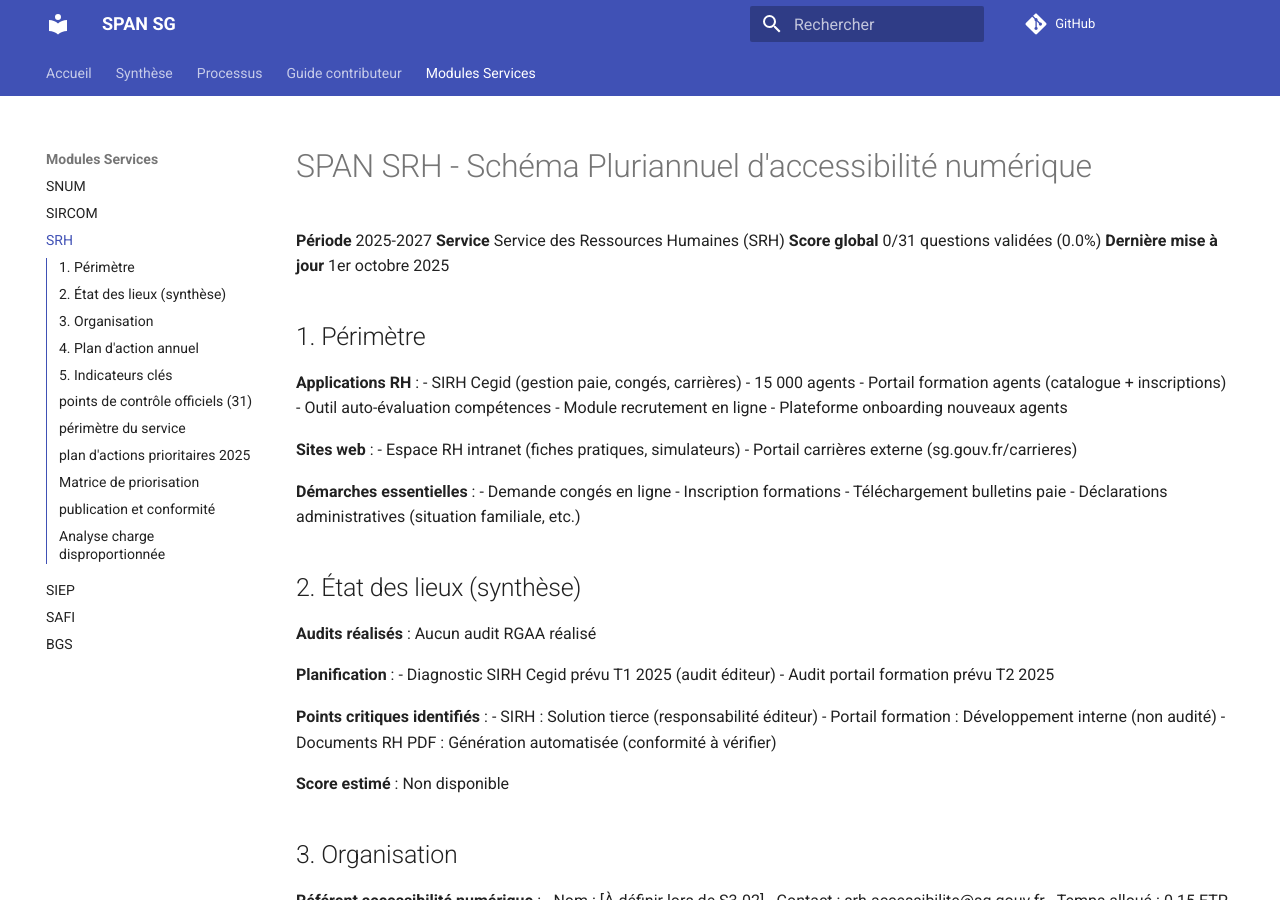
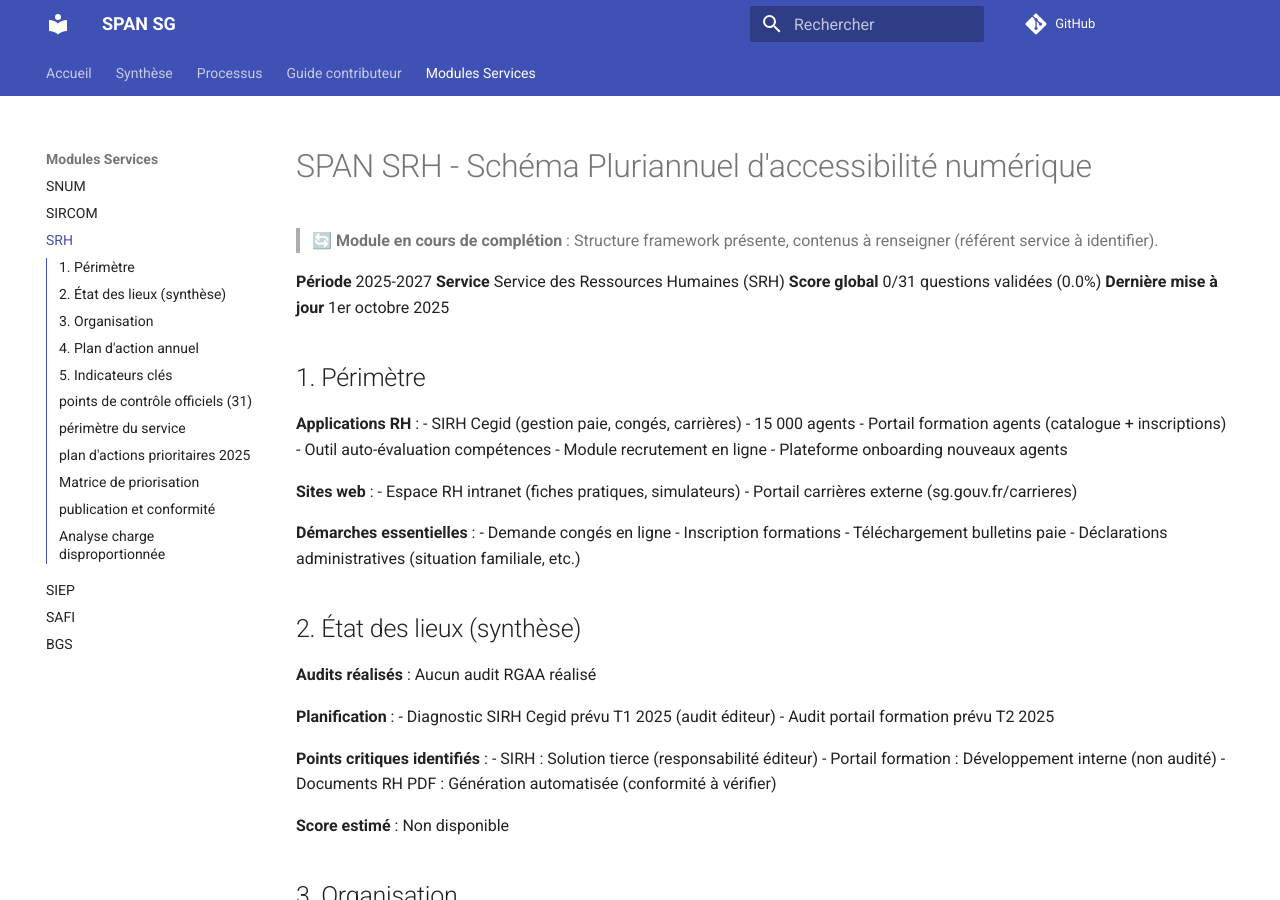
Before and after one commit to Alexmacapple/span-sg, an MkDocs documentation site: the page built from docs/modules/srh.md, in a window 1280 px wide and 900 px high. Built offline with MkDocs 1.6.1 and Material for MkDocs 9.7.7, drawn with Linux system fonts in a browser that asks for light colours; comment, search, counter and statistics services are not loaded.

Commit message:
feat(modules): ajoute validation_status + disclaimers modules en cours
- SIRCOM, SNUM : validation_status: validated
- SRH, SIEP, SAFI, BGS : validation_status: in_progress
- Disclaimer modules en cours : "\ud83d\udd04 Module en cours de compl\u00e9tion"
- Structure framework pr\u00e9sente, contenus \u00e0 renseigner

\ud83e\udd16 Generated with [Claude Code](https://claude.com/claude-code)

Co-Authored-By: Claude <noreply@anthropic.com>

```diff
--- a/docs/modules/srh.md
+++ b/docs/modules/srh.md
@@ -2,9 +2,12 @@
 service: SRH
 referent: "[À définir - Service des Ressources Humaines]"
 updated: "2025-10-01"
+validation_status: in_progress
 ---
 
 # SPAN SRH - Schéma Pluriannuel d'accessibilité numérique
+
+> 🔄 **Module en cours de complétion** : Structure framework présente, contenus à renseigner (référent service à identifier).
 
 **Période** 2025-2027
 **Service** Service des Ressources Humaines (SRH)
```
Also changed, not shown: docs/modules/bgs.md (+3 -0 lines), docs/modules/safi.md (+3 -0 lines), docs/modules/siep.md (+3 -0 lines), docs/modules/sircom.md (+1 -0 lines), docs/modules/snum.md (+1 -0 lines).
